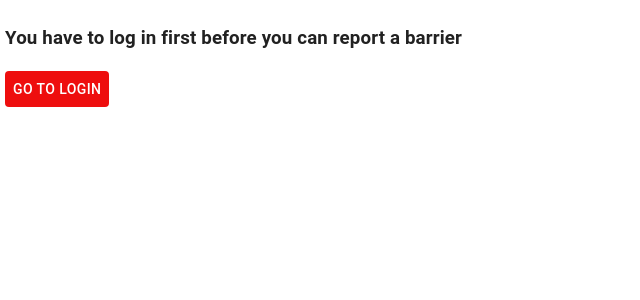
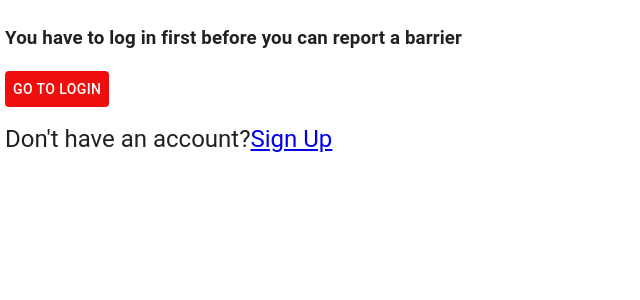
Before and after one commit to Viking-jnr/AccessMap, a React (Vite) app in the folder accessMap/: page /report-barrier in a window 1280 px wide. Shown: the top 300 px of the page, without its empty margins (0-640 px from the left). Built offline with nearby package versions, Linux system fonts and the light colour scheme.

Commit message:
customized signup

```diff
--- a/accessMap/src/Dashboards/ReportBarrier.jsx
+++ b/accessMap/src/Dashboards/ReportBarrier.jsx
@@ -1,7 +1,6 @@
-import { useNavigate } from "react-router-dom";
+import { Link, useNavigate } from "react-router-dom";
 import { useAuth } from "../Context/authContext"
 import { Button, Container, MenuItem, Slider, TextField, Typography } from "@mui/material";
-import Logo from '../assets/Images/Logo.png'
 import Header from "../assets/Components/Header";
 import { useState } from "react";
 
@@ -36,6 +35,11 @@ const Report = () => {
                 <Button sx={{backgroundColor: '#ee0e0eff', color: 'white'}} onClick={()=> navigate('/log-in')}>
                     Go to Login
                 </Button>
+
+                <Typography mt={2} variant="h5">
+                    Don't have an account?
+                    <Link to={'/sign-up'} sx={{textDecoration: 'none'}}>Sign Up</Link>
+                </Typography>
             </div>
         )
     }
```
